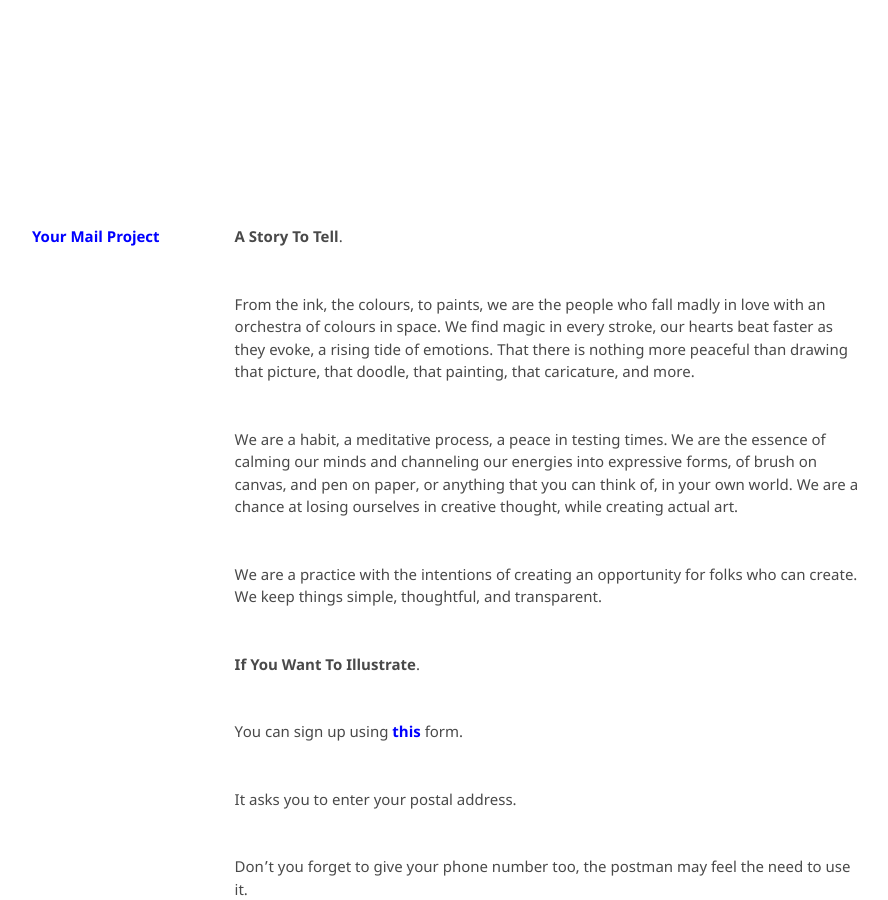
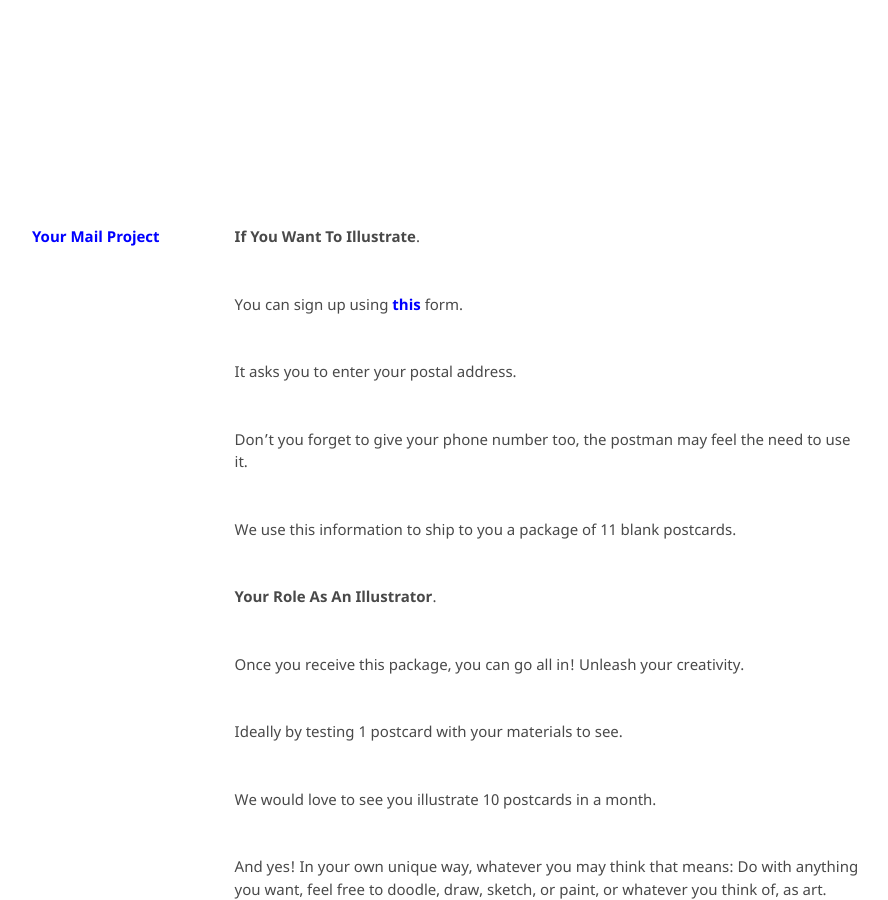
Before and after one commit to kvshvlin/yourmailproject, a Jekyll site: the page built from forartists.md, in a window 1280 px wide and 900 px high. Shown: the whole window, without its empty margins (193-1081 px from the left). Built offline with Jekyll 4.4.1, drawn with Linux system fonts in a browser that asks for light colours; our own code applies the rules of GitHub Pages for plain Markdown files.

Commit message:
Update forartists.md

```diff
--- a/forartists.md
+++ b/forartists.md
@@ -1,11 +1,3 @@
-**A Story To Tell**.
-
-From the ink, the colours, to paints, we are the people who fall madly in love with an orchestra of colours in space. We find magic in every stroke, our hearts beat faster as they evoke, a rising tide of emotions. That there is nothing more peaceful than drawing that picture, that doodle, that painting, that caricature, and more.
-
-We are a habit, a meditative process, a peace in testing times. We are the essence of calming our minds and channeling our energies into expressive forms, of brush on canvas, and pen on paper, or anything that you can think of, in your own world. We are a chance at losing ourselves in creative thought, while creating actual art.
-
-We are a practice with the intentions of creating an opportunity for folks who can create. We keep things simple, thoughtful, and transparent.
-
 **If You Want To Illustrate**.
 
 You can sign up using **<a href="https://yourmailproject.typeform.com/to/krhWpQJZ" target="_blank">this</a>** form.
```
